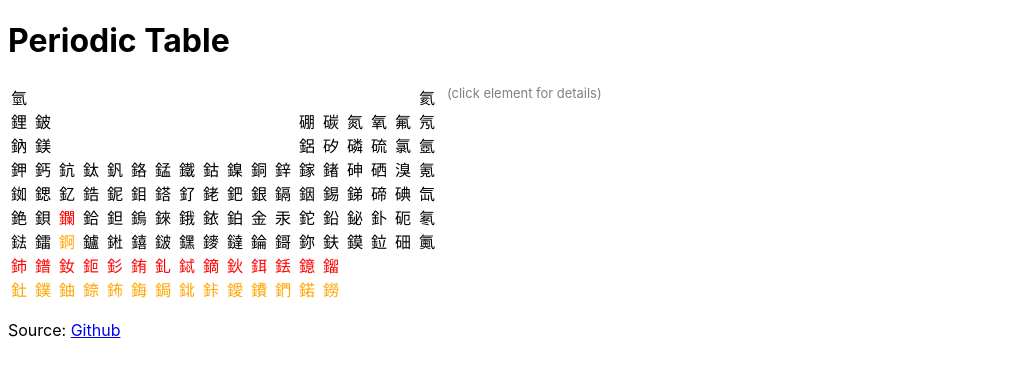
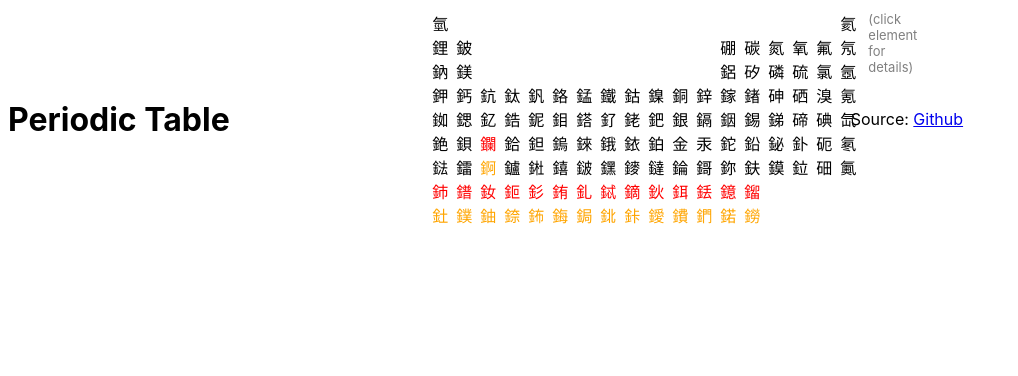
Before and after one commit to kaicarver/yuansu-react, a React (Create React App) app: page / in a window 1280 px wide. Shown: the top 376 px of the page, without its empty margins (0-1018 px from the left). Built offline with nearby package versions, Linux system fonts and the light colour scheme.

Commit message:
more grid, not good yet

```diff
--- a/src/index.css
+++ b/src/index.css
@@ -10,6 +10,12 @@
 code {
   font-family: source-code-pro, Menlo, Monaco, Consolas, 'Courier New',
     monospace;
+}
+
+#page {
+  display: grid;
+  align-items: center;
+  grid-template-columns: repeat(auto-fit, minmax(240px, 1fr));
 }
 
 table tr td {
--- a/src/index.js
+++ b/src/index.js
@@ -16,14 +16,14 @@
 console.log(periodicData.elements);
 
 function YuansuApp(props) {
-  return <div>
+  return <div id="page">
     <h1>Periodic Table</h1>
     <table>
       <tbody>
         <tr>
           <td>
             <div id="table">
-              <Table data={periodicData.elements}/>
+              <Table data={periodicData.elements} />
             </div>
           </td>
           <td id="detail">
```
